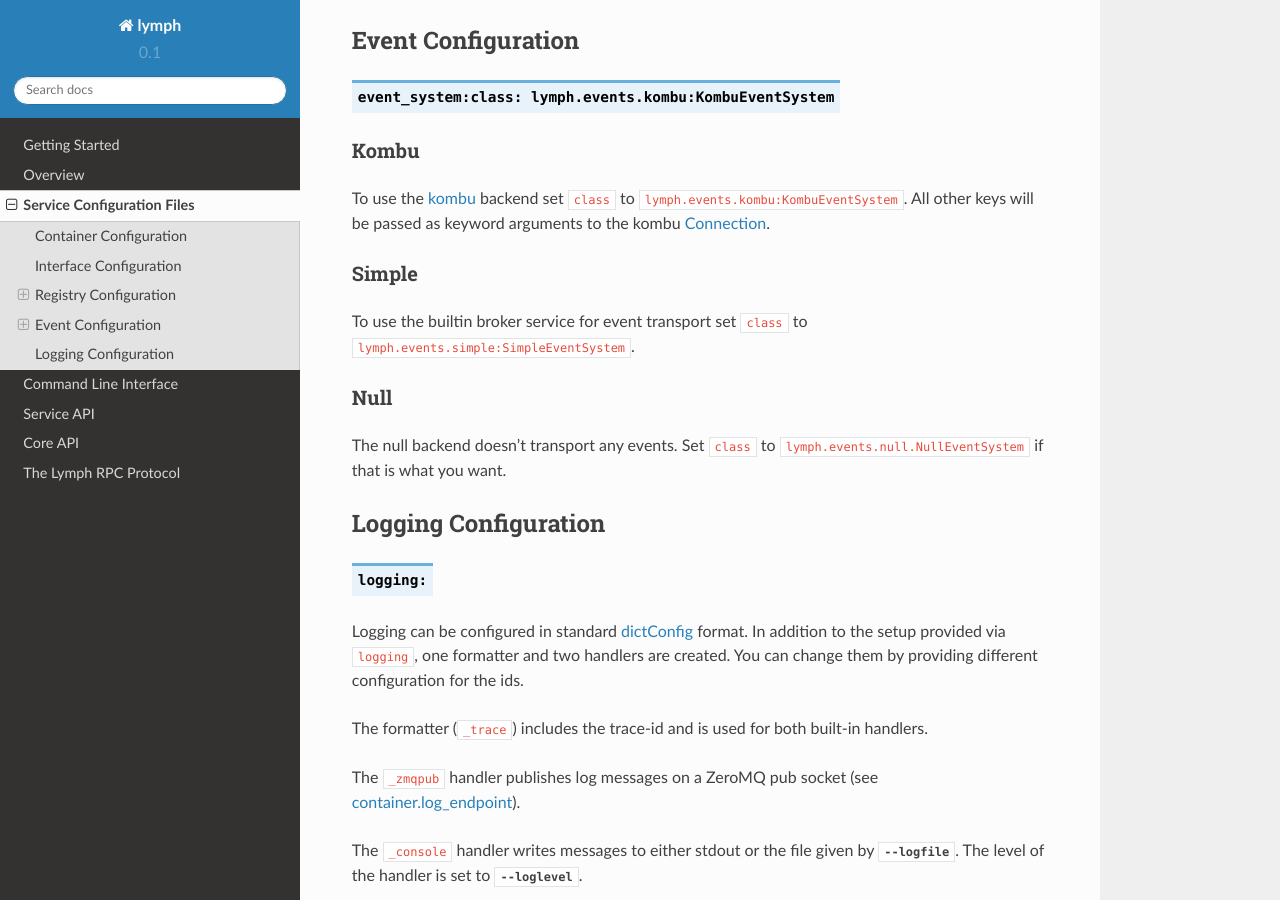
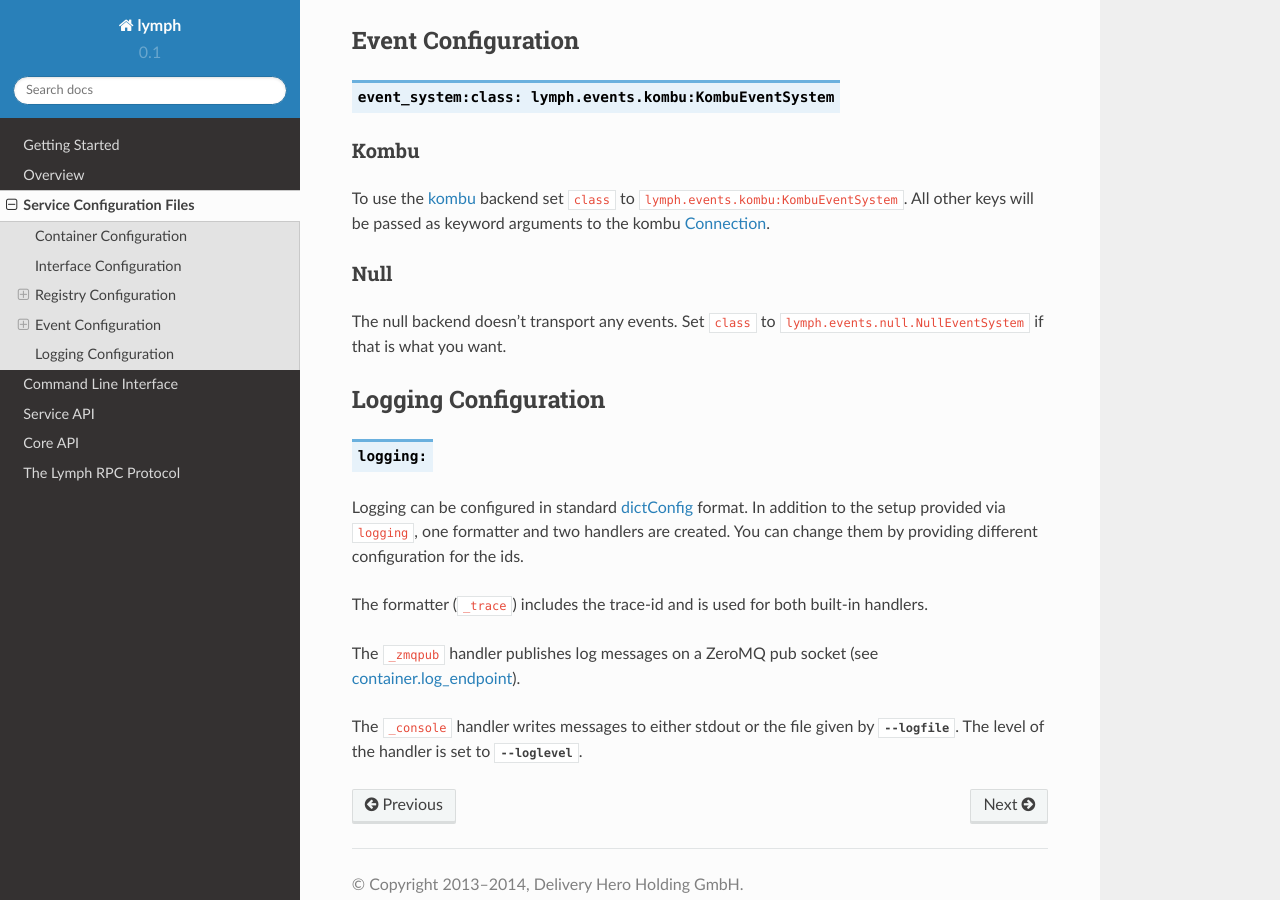
Before and after one commit to deliveryhero/lymph, a Sphinx documentation site: the page built from docs/configuration.rst, in a window 1280 px wide and 900 px high, scrolled down 1777 px. Built offline with Sphinx 7.4.7 and the Read the Docs theme 2.0.0, drawn with Linux system fonts in a browser that asks for light colours; formulas are drawn with MathJax 3.

Commit message:
Removed SimpleEventSystem from docs

```diff
--- a/docs/configuration.rst
+++ b/docs/configuration.rst
@@ -111,10 +111,6 @@ All other keys will be passed as keyword arguments to the kombu `Connection <htt
 
 .. _kombu: kombu.readthedocs.org/
 
-Simple
-~~~~~~
-
-To use the builtin broker service for event transport set ``class`` to ``lymph.events.simple:SimpleEventSystem``.
 
 Null
 ~~~~
```
